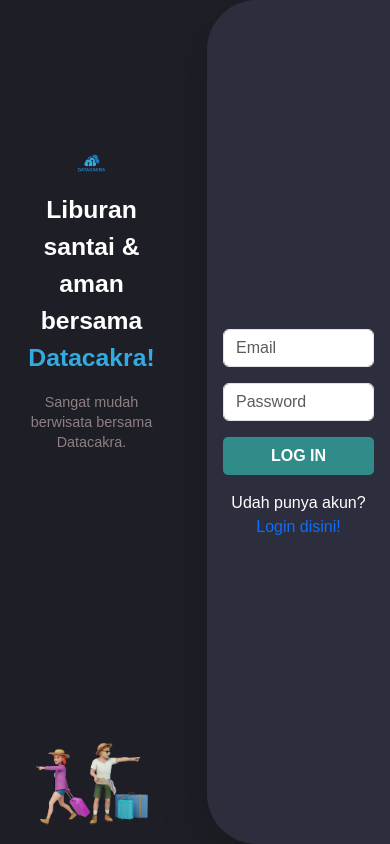
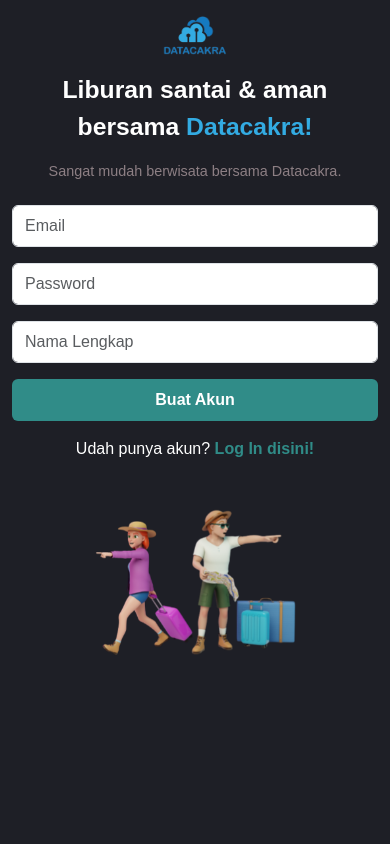
Before and after one commit to audima31/biroperjalanan, a React (Create React App) app: page /register in a window 390 px wide. Built offline with nearby package versions, Linux system fonts and the light colour scheme.

Commit message:
responsive authentication

```diff
--- a/src/assets/css/authentication.css
+++ b/src/assets/css/authentication.css
@@ -51,3 +51,39 @@
     padding-left: 15%;
     padding-right: 15%;
 }
+
+     /* SM */
+     @media (max-width: 768px) {
+        .content1{
+            text-align: center;
+            transform: translateY(0%);
+            margin-top: 1em;
+        }
+
+        .animasiImage{
+            width: 55%;
+            position: relative;
+            bottom: 0px;
+            left: 50%;
+            transform: translateX(-50%);
+            animation: slideUp 3s infinite; /* Ubah durasi dan propertinya sesuai kebutuhan */
+        }
+
+      }
+
+      /* XS */
+      @media (max-width: 576px) {
+        .content1{
+            text-align: center;
+            transform: translateY(0%);
+            margin-top: 1em;
+        }
+
+        .animasiImage{
+            width: 55%;
+            position: relative;
+            left: 50%;
+            transform: translateX(-50%);
+            animation: slideUp 3s infinite; /* Ubah durasi dan propertinya sesuai kebutuhan */
+        }
+      }
--- a/src/component/Authentication/Login.js
+++ b/src/component/Authentication/Login.js
@@ -97,8 +97,85 @@
     const { loginUserLoading, loginUserResult, loginUserError } = this.props;
     return (
       <div className="authenticationPage">
-        <div className="row">
-          <div className="col-6 sideKiriAuthenticationPage">
+        {/* >MD */}
+        <div className="d-none d-md-block">
+          <div className="row ">
+            <div className="col-md-5 col-md-6 sideKiriAuthenticationPage">
+              <div className="container ">
+                <div className="content1">
+                  <img src={Logo} alt="" style={{ width: "18%" }} />
+                  <p className="fw-semibold mt-3 fs-2">
+                    Log in untuk nikmati semua <br /> keuntungannya!
+                  </p>
+                  <p className="caption2AuthenticationPage">
+                    Sangat mudah berwisata bersama Datacakra.
+                  </p>
+                </div>
+                <img className="animasiImage" src={Animasi} alt="" />
+              </div>
+            </div>
+            <div className="col  ">
+              <div className="formAuthentication shadow-lg p-3 d-flex align-items-center justify-content-center">
+                <div className=" w-100 mb-5 containerFormAuthentication">
+                  <p className="fw-bold fs-5">Log in</p>
+                  <form onSubmit={(event) => this.handleLogin(event)}>
+                    <div className="mt-4 mb-3">
+                      <input
+                        type="email"
+                        placeholder="Email"
+                        className="form-control py-2"
+                        id="exampleFormControlInput1"
+                        name="email"
+                        onChange={(event) => this.handleEmail(event)}
+                      ></input>
+                    </div>
+
+                    <div className="mb-3">
+                      <input
+                        type="password"
+                        placeholder="Password"
+                        className="form-control py-2"
+                        id="exampleFormControlInput2"
+                        name="password"
+                        onChange={(event) => this.handlePassword(event)}
+                      ></input>
+                    </div>
+                    {loginUserLoading ? (
+                      <button
+                        type="submit"
+                        className="btn fw-semibold button1 w-100 py-2"
+                      >
+                        <div class="spinner-border" role="status">
+                          <span class="visually-hidden">Loading...</span>
+                        </div>
+                      </button>
+                    ) : (
+                      <button
+                        type="submit"
+                        className="btn fw-semibold button1 w-100 py-2"
+                      >
+                        Log In
+                      </button>
+                    )}
+                  </form>
+
+                  <div className="text-center mt-3">
+                    <label>
+                      Belum punya akun?{" "}
+                      <a href="/register" style={{ color: "#308C88" }}>
+                        <label className="fw-semibold">Daftar yuk!</label>
+                      </a>
+                    </label>
+                  </div>
+                </div>
+              </div>
+            </div>
+          </div>
+        </div>
+
+        {/* XS */}
+        <div className="d-block d-md-none">
+          <div className="sideKiriAuthenticationPage">
             <div className="container ">
               <div className="content1">
                 <img src={Logo} alt="" style={{ width: "18%" }} />
@@ -110,13 +187,7 @@
                 </p>
               </div>
 
-              <img className="animasiImage" src={Animasi} alt="" />
-            </div>
-          </div>
-          <div className="col ">
-            <div className="formAuthentication shadow-lg p-3 d-flex align-items-center justify-content-center">
-              <div className="d-none d-md-block w-100 mb-5 containerFormAuthentication">
-                <p className="fw-bold fs-5">Log in</p>
+              <div className=" mb-5 ">
                 <form onSubmit={(event) => this.handleLogin(event)}>
                   <div className="mt-4 mb-3">
                     <input
@@ -167,6 +238,8 @@
                   </label>
                 </div>
               </div>
+
+              <img className="animasiImage" src={Animasi} alt="" />
             </div>
           </div>
         </div>
--- a/src/component/Authentication/Register.js
+++ b/src/component/Authentication/Register.js
@@ -115,8 +115,10 @@
   render() {
     return (
       <div className="authenticationPage">
+        {/* >MD */}
+        <div className="d-none d-md-block">
           <div className="row">
-          <div className="col-6 sideKiriAuthenticationPage">
+            <div className="col-md-5 col-md-6  sideKiriAuthenticationPage">
               <div className="container ">
                 <div className="content1">
                   <img src={Logo} alt="" style={{ width: "18%" }} />
@@ -232,6 +234,81 @@
             </div>
           </div>
         </div>
+
+        {/* XS */}
+        <div className="d-block d-md-none">
+          <div className="sideKiriAuthenticationPage">
+            <div className="container ">
+              <div className="content1">
+                <img src={Logo} alt="" style={{ width: "18%" }} />
+                <p className="fw-semibold mt-3 fs-2">
+                  Liburan santai & aman <br /> bersama{" "}
+                  <label style={{ color: "#33abe2" }}>Datacakra!</label>
+                </p>
+                <p className="caption2AuthenticationPage">
+                  Sangat mudah berwisata bersama Datacakra.
+                </p>
+              </div>
+
+              <div className="mb-5">
+                <form onSubmit={(event) => this.handleRegister(event)}>
+                  <div className="mt-4 mb-3">
+                    <input
+                      type="email"
+                      placeholder="Email"
+                      className="form-control py-2"
+                      id="exampleFormControlInput1"
+                      name="email"
+                      onChange={(event) => this.handleEmail(event)}
+                    ></input>
+                  </div>
+
+                  <div className="mb-3">
+                    <input
+                      type="password"
+                      placeholder="Password"
+                      className="form-control py-2"
+                      id="exampleFormControlInput2"
+                      name="password"
+                      onChange={(event) => this.handlePassword(event)}
+                    ></input>
+                  </div>
+
+                  <div className="mb-3">
+                    <input
+                      type="text"
+                      placeholder="Nama Lengkap"
+                      className="form-control py-2"
+                      id="exampleFormControlInput2"
+                      name="name"
+                      onChange={(event) => this.handleName(event)}
+                    ></input>
+                  </div>
+
+                  <button
+                    type="submit"
+                    className="btn fw-semibold button1 w-100 py-2"
+                  >
+                    Buat Akun
+                  </button>
+                </form>
+
+                <div className="text-center mt-3">
+                  <label>
+                    Udah punya akun?
+                    <a href="/login" style={{ color: "#308C88" }}>
+                      {" "}
+                      <label className="fw-semibold">Log In disini!</label>
+                    </a>
+                  </label>
+                </div>
+              </div>
+
+              <img className="animasiImage pb-3" src={Animasi2} alt="" />
+            </div>
+          </div>
+        </div>
+      </div>
     );
   }
 }
--- a/src/component/MenuTuris/TambahDataTuris.js
+++ b/src/component/MenuTuris/TambahDataTuris.js
@@ -104,8 +104,8 @@
         <div className="container">
           <div className="row">
             <div className="col"></div>
-            <div className="col-6">
-              <div className="container-form p-3 mb-5 px-5 py-5">
+            <div className="col-md-10 col-lg-8 col-xl-6">
+              <div className="container-form p-3 mb-5 px-md-5 py-5">
                 <a href="/" className="btn-kembali">
                   <span class="bi bi-arrow-left ">
                     <span className="ms-2 ">Kembali</span>
--- a/src/component/MenuTuris/UpdateDataTuris.js
+++ b/src/component/MenuTuris/UpdateDataTuris.js
@@ -100,8 +100,8 @@
       <div className="container ">
         <div className="row">
           <div className="col"></div>
-          <div className="col-6">
-            <div className="container-form p-3 mb-5 px-5 py-5">
+          <div className="col-md-10 col-lg-8 col-xl-6">
+            <div className="container-form p-3 mb-5 px-md-5 py-5">
               <a className="btn-kembali" onClick={() => navigate(-1)}>
                 <span className="bi bi-arrow-left ">
                   <span className="ms-2">Kembali</span>
```
Also changed, not shown: src/component/MenuTuris/DetailTuris.js (+35 -9 lines). Lines whose indentation alone changed are shown as unchanged.
